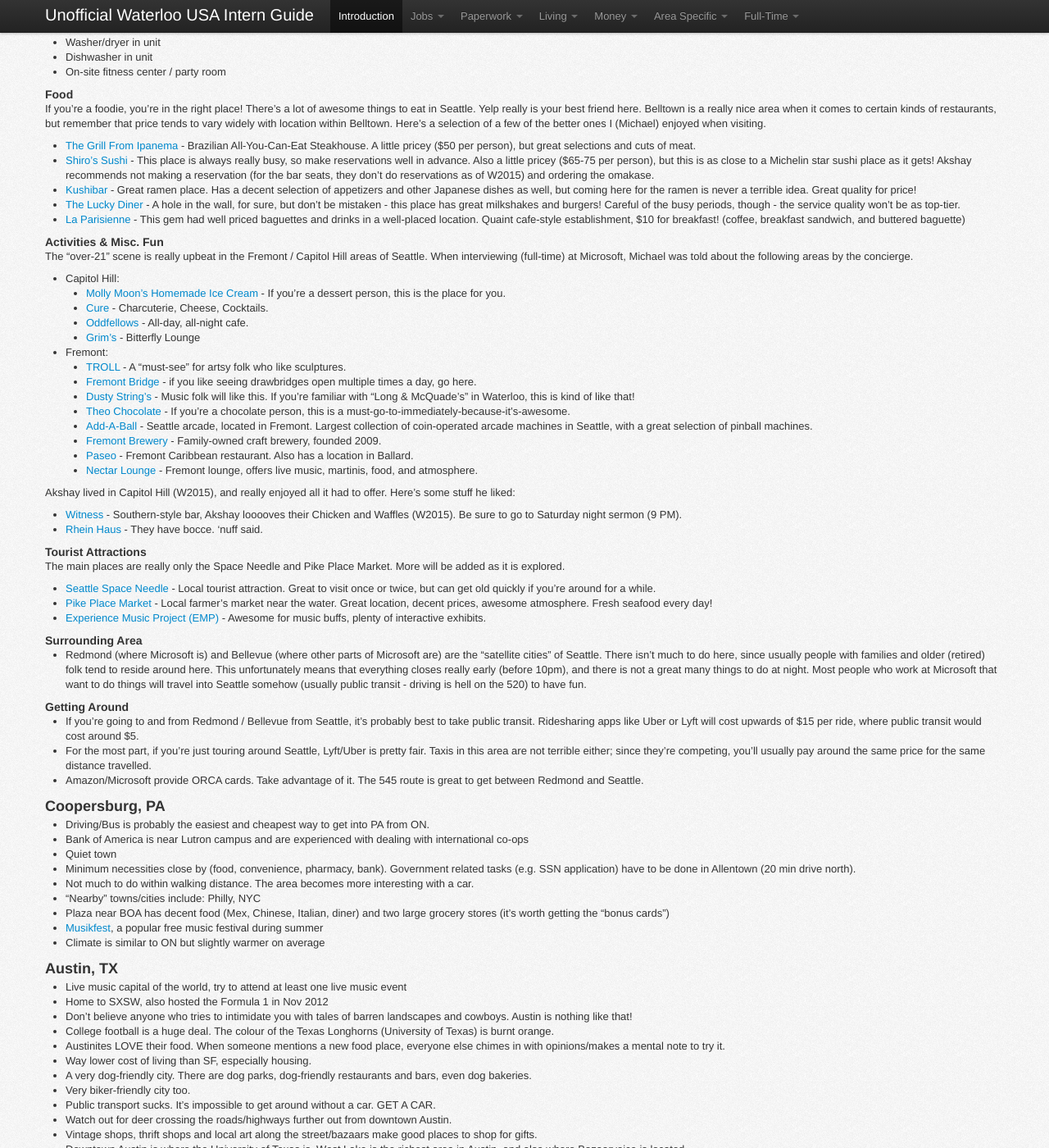
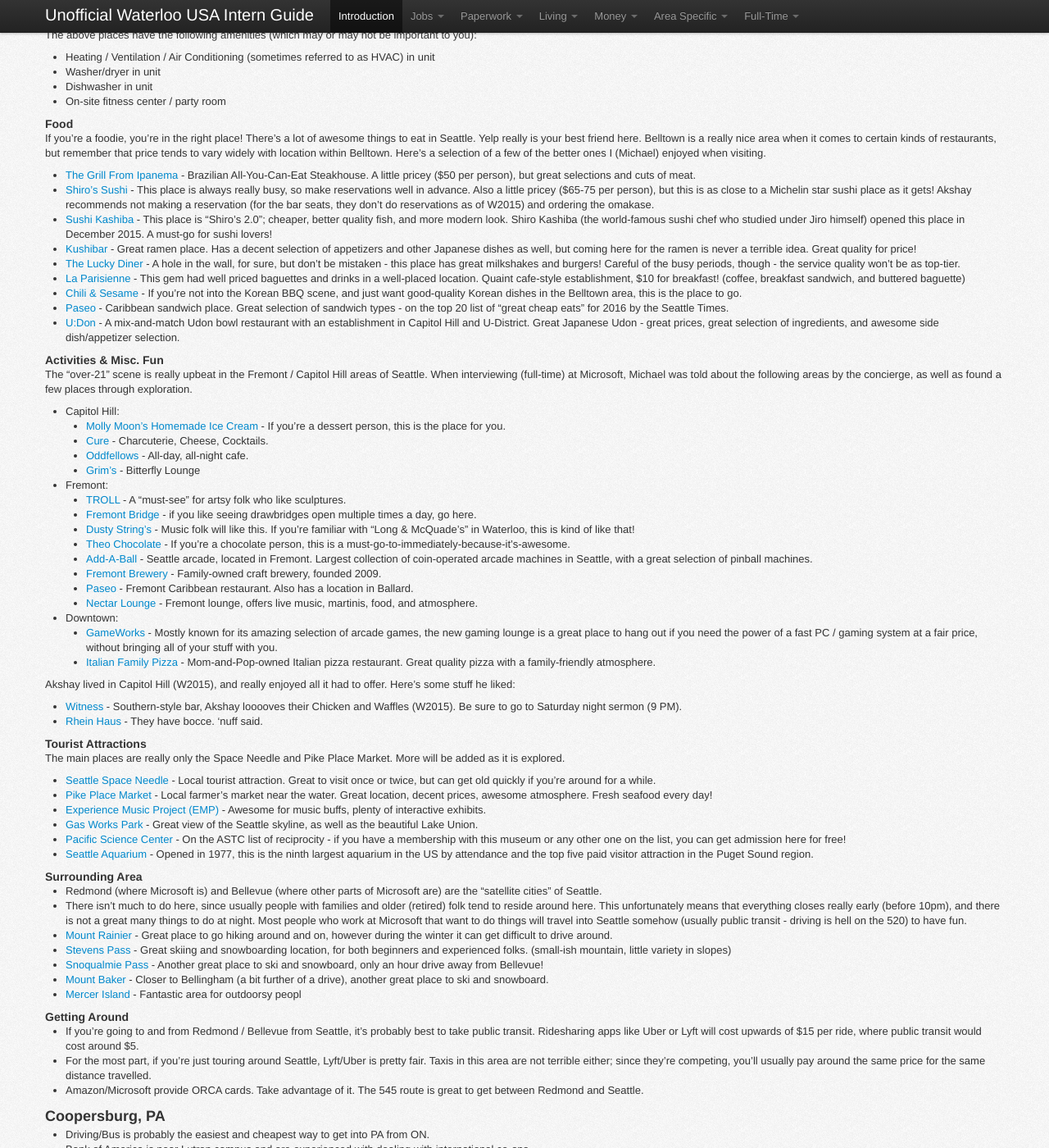
Before and after one commit to sholiday/Unofficial-Waterloo-USA-Intern-Guide, a Jekyll site: the page built from index.markdown, in a window 1280 px wide and 1400 px high, scrolled down 15670 px. Shown: the whole window at 82% size. Built offline with Jekyll 4.4.1, drawn with Linux system fonts in a browser that asks for light colours; nearby versions of some CDN libraries.

Commit message:
Fixed spacing in Seattle section, added more detail based on further living experiences

```diff
--- a/index.markdown
+++ b/index.markdown
@@ -1348,10 +1348,14 @@ There's a $7 bus from San Jose that takes ~50 minutes, but renting a car may be
 #### Housing
 There are a bunch of awesome places to live when in Seattle. If you're working for a company like Amazon or Microsoft, there is a corporate housing option that you can take.
 Otherwise, there are a few cool places to look at, but keep in mind that some of them don't do short-term leases. YMMV, but these are what someone found when looking for housing for a full-time position.
+
 * [Essex Apartments](http://www.essexapartmenthomes.com/search?ustext=Seattle%20Area&ustype=metro&uskey=57&beds=any&baths=any&city&state&min_rent=any&max_rent=any) - They have a lot of properties in major cities, but Seattle seems to have a few that are in great locations.
 * [Equity Apartments](http://www.equityapartments.com/washington/seattle-apartments.aspx) - This seems to be the frontrunner, since they have the lowest rent on the Belltown properties, as well as the highest number of properties per capita.
+* [Mill Creek Apartments](http://www.millcreekplaces.com/find_an_apartment?region=Pacific%20Northwest&market=Seattle) - Opening two new buildings in Q3 2016, close to the downtown core.
 
 The above places have the following amenities (which may or may not be important to you):
+
+* Heating / Ventilation / Air Conditioning (sometimes referred to as HVAC) in unit
 * Washer/dryer in unit
 * Dishwasher in unit
 * On-site fitness center / party room
@@ -1363,12 +1367,16 @@ Here's a selection of a few of the better ones I (Michael) enjoyed when visiting
 
 * [The Grill From Ipanema](http://seattlegrillfromipanema.com/) - Brazilian All-You-Can-Eat Steakhouse. A little pricey ($50 per person), but great selections and cuts of meat.
 * [Shiro's Sushi](http://shiros.com/) - This place is always really busy, so make reservations well in advance. Also a little pricey ($65-75 per person), but this is as close to a Michelin star sushi place as it gets! Akshay recommends not making a reservation (for the bar seats, they don't do reservations as of W2015) and ordering the omakase.
+* [Sushi Kashiba](http://sushikashiba.com/) - This place is "Shiro's 2.0"; cheaper, better quality fish, and more modern look. Shiro Kashiba (the world-famous sushi chef who studied under Jiro himself) opened this place in December 2015. A must-go for sushi lovers!
 * [Kushibar](http://www.yelp.ca/biz/kushibar-japanese-bar-and-restaurant-seattle) - Great ramen place. Has a decent selection of appetizers and other Japanese dishes as well, but coming here for the ramen is never a terrible idea. Great quality for price!
 * [The Lucky Diner](http://www.theluckydiner.com/index.htm) - A hole in the wall, for sure, but don't be mistaken - this place has great milkshakes and burgers! Careful of the busy periods, though - the service quality won't be as top-tier.
 * [La Parisienne](http://www.laparisienneseattle.com/) - This gem had well priced baguettes and drinks in a well-placed location. Quaint cafe-style establishment, $10 for breakfast! (coffee, breakfast sandwich, and buttered baguette)
+* [Chili & Sesame](http://chilisesame.com/) - If you're not into the Korean BBQ scene, and just want good-quality Korean dishes in the Belltown area, this is the place to go.
+* [Paseo](http://www.paseorestaurants.com/) - Caribbean sandwich place. Great selection of sandwich types - on the top 20 list of "great cheap eats" for 2016 by the Seattle Times.
+* [U:Don](http://freshudon.com/) - A mix-and-match Udon bowl restaurant with an establishment in Capitol Hill and U-District. Great Japanese Udon - great prices, great selection of ingredients, and awesome side dish/appetizer selection.
 
 #### Activities & Misc. Fun
-The "over-21" scene is really upbeat in the Fremont / Capitol Hill areas of Seattle. When interviewing (full-time) at Microsoft, Michael was told about the following areas by the concierge.
+The "over-21" scene is really upbeat in the Fremont / Capitol Hill areas of Seattle. When interviewing (full-time) at Microsoft, Michael was told about the following areas by the concierge, as well as found a few places through exploration.
 
 * Capitol Hill:
   * [Molly Moon's Homemade Ice Cream](http://www.mollymoonicecream.com/) - If you're a dessert person, this is the place for you.
@@ -1384,6 +1392,9 @@ The "over-21" scene is really upbeat in the Fremont / Capitol Hill areas of Seat
   * [Fremont Brewery](http://www.fremontbrewing.com/welcome) - Family-owned craft brewery, founded 2009.
   * [Paseo](http://www.paseoseattle.com/) - Fremont Caribbean restaurant. Also has a location in Ballard.
   * [Nectar Lounge](http://www.nectarlounge.com/) - Fremont lounge, offers live music, martinis, food, and atmosphere.
+* Downtown:
+  * [GameWorks](http://www.gameworks.com/locations/seattle-washington) - Mostly known for its amazing selection of arcade games, the new gaming lounge is a great place to hang out if you need the power of a fast PC / gaming system at a fair price, without bringing all of your stuff with you.
+  * [Italian Family Pizza](http://www.yelp.ca/biz/italian-family-pizza-seattle) - Mom-and-Pop-owned Italian pizza restaurant. Great quality pizza with a family-friendly atmosphere.
 
 Akshay lived in Capitol Hill (W2015), and really enjoyed all it had to offer. Here's some stuff he liked:
   * [Witness](http://witnessbar.com/) - Southern-style bar, Akshay looooves their Chicken and Waffles (W2015). Be sure to go to Saturday night sermon (9 PM).
@@ -1395,12 +1406,20 @@ The main places are really only the Space Needle and Pike Place Market. More wil
 * [Seattle Space Needle](http://www.spaceneedle.com/home/) - Local tourist attraction. Great to visit once or twice, but can get old quickly if you're around for a while.
 * [Pike Place Market](http://www.pikeplacemarket.org/) - Local farmer's market near the water. Great location, decent prices, awesome atmosphere. Fresh seafood every day!
 * [Experience Music Project (EMP)](http://www.empmuseum.org/) - Awesome for music buffs, plenty of interactive exhibits.
+* [Gas Works Park](http://www.seattle.gov/parks/park_detail.asp?id=293) - Great view of the Seattle skyline, as well as the beautiful Lake Union.
+* [Pacific Science Center](https://www.pacificsciencecenter.org/) - On the ASTC list of reciprocity - if you have a membership with this museum or any other one on the list, you can get admission here for free!
+* [Seattle Aquarium](http://www.seattleaquarium.org/) - Opened in 1977, this is the ninth largest aquarium in the US by attendance and the top five paid visitor attraction in the Puget Sound region.
 
 #### Surrounding Area
 * Redmond (where Microsoft is) and Bellevue (where other parts of Microsoft are) are the "satellite cities" of Seattle.
-  There isn't much to do here, since usually people with families and older (retired) folk tend to reside around here.
-  This unfortunately means that everything closes really early (before 10pm), and there is not a great many things to do at night.
-  Most people who work at Microsoft that want to do things will travel into Seattle somehow (usually public transit - driving is hell on the 520) to have fun.
+ * There isn't much to do here, since usually people with families and older (retired) folk tend to reside around here.
+ This unfortunately means that everything closes really early (before 10pm), and there is not a great many things to do at night.
+ Most people who work at Microsoft that want to do things will travel into Seattle somehow (usually public transit - driving is hell on the 520) to have fun.
+* [Mount Rainier](http://www.nps.gov/mora/index.htm) - Great place to go hiking around and on, however during the winter it can get difficult to drive around.
+* [Stevens Pass](https://www.stevenspass.com/site) - Great skiing and snowboarding location, for both beginners and experienced folks. (small-ish mountain, little variety in slopes)
+* [Snoqualmie Pass](http://www.summitatsnoqualmie.com/) - Another great place to ski and snowboard, only an hour drive away from Bellevue!
+* [Mount Baker](http://www.mtbaker.us/) - Closer to Bellingham (a bit further of a drive), another great place to ski and snowboard.
+* [Mercer Island](https://www.mercergov.org/) - Fantastic area for outdoorsy peopl
 
 #### Getting Around
 * If you're going to and from Redmond / Bellevue from Seattle, it's probably best to take public transit. Ridesharing apps like Uber or Lyft will cost upwards of $15 per ride, where public transit would cost around $5.
```
